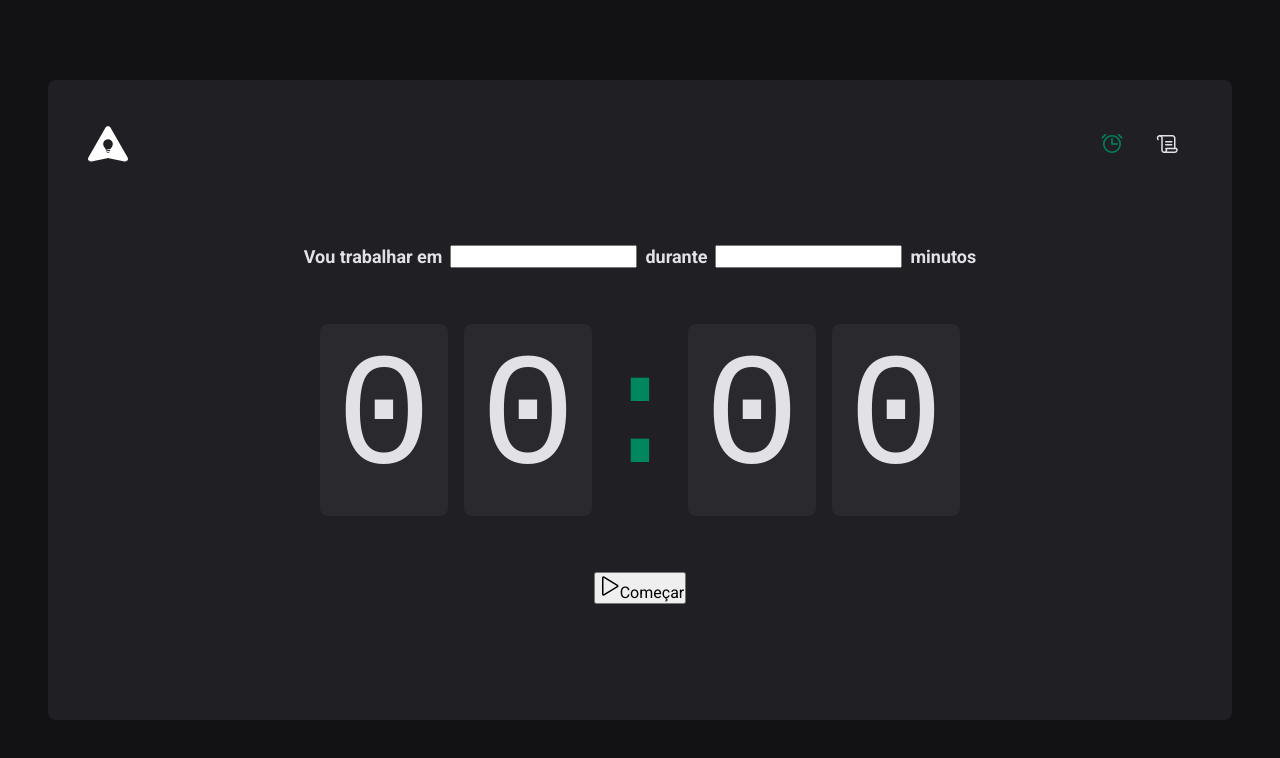
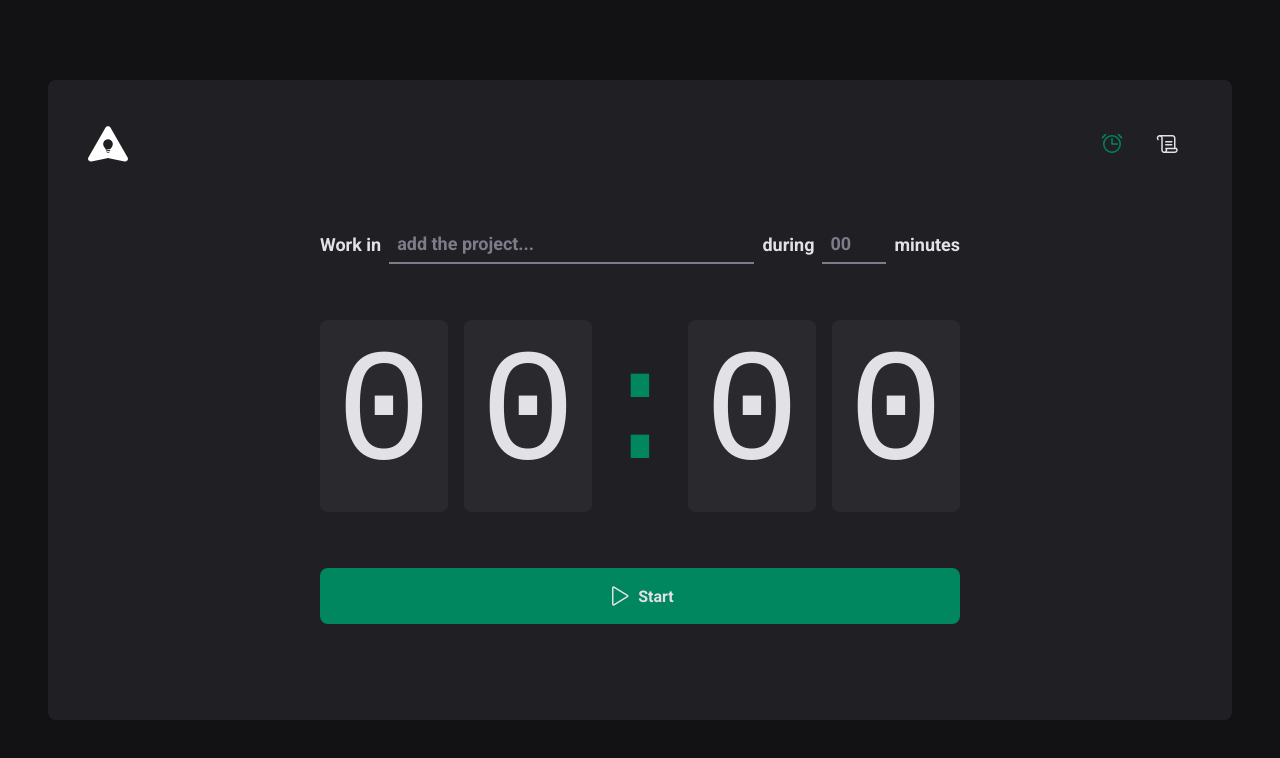
Before and after one commit to alexandrebekor/webapp-alexandrebekor-timer, a React (Vite) app: page / in a window 1280 px wide. Shown: the top 758 px of the page. Built offline with nearby package versions, Linux system fonts and the light colour scheme.

Commit message:
:art: styled Home

```diff
--- a/src/pages/Home/index.tsx
+++ b/src/pages/Home/index.tsx
@@ -1,9 +1,12 @@
 import { Play } from 'phosphor-react'
 import {
+  ButtonCountdownContainer,
   CountdownContainer,
   FormContainer,
   HomeContainer,
-  SeparatorContainer
+  MinutesAmountInputContainer,
+  SeparatorContainer,
+  TaskInputContainer
 } from './styles'
 
 export const Home = () => {
@@ -11,13 +14,21 @@ export const Home = () => {
     <HomeContainer>
       <form>
         <FormContainer>
-          <label htmlFor="task">Vou trabalhar em</label>
-          <input type="text" id="task" />
+          <label htmlFor="task">Work in</label>
+          <TaskInputContainer
+            type="text"
+            id="task"
+            placeholder="add the project..."
+          />
 
-          <label htmlFor="minutesAmount">durante</label>
-          <input type="number" id="minutesAmount" />
+          <label htmlFor="minutesAmount">during</label>
+          <MinutesAmountInputContainer
+            type="number"
+            id="minutesAmount"
+            placeholder="00"
+          />
 
-          <span>minutos</span>
+          <span>minutes</span>
         </FormContainer>
 
         <CountdownContainer>
@@ -28,10 +39,10 @@ export const Home = () => {
           <span>0</span>
         </CountdownContainer>
 
-        <button>
+        <ButtonCountdownContainer disabled={false} type="submit">
           <Play size={24} />
-          Começar
-        </button>
+          Start
+        </ButtonCountdownContainer>
       </form>
     </HomeContainer>
   )
--- a/src/pages/Home/styles.ts
+++ b/src/pages/Home/styles.ts
@@ -27,6 +27,34 @@ export const FormContainer = styled.div`
   flex-wrap: wrap;
 `
 
+export const BaseInputContainer = styled.input`
+  background: transparent;
+  height: 2.5rem;
+  border: 0;
+  border-bottom: 2px solid ${(props) => props.theme['gray-500']};
+  font-weight: bold;
+  font-size: 1.125rem;
+  padding: 0 0.5rem;
+  color: ${(props) => props.theme['gray-100']};
+
+  &:focus {
+    box-shadow: none;
+    border-color: ${(props) => props.theme['green-500']};
+  }
+
+  &::placeholder {
+    color: ${(props) => props.theme['gray-500']};
+  }
+`
+
+export const TaskInputContainer = styled(BaseInputContainer)`
+  flex: 1;
+`
+
+export const MinutesAmountInputContainer = styled(BaseInputContainer)`
+  width: 4rem;
+`
+
 export const CountdownContainer = styled.div`
   font-family: 'Roboto Mono', monospace;
   font-size: 10rem;
@@ -52,3 +80,30 @@ export const SeparatorContainer = styled.div`
   display: flex;
   justify-content: center;
 `
+
+export const ButtonCountdownContainer = styled.button`
+  width: 100%;
+  padding: 1rem 0px;
+  border: 0;
+  border-radius: 8px;
+
+  display: flex;
+  align-items: center;
+  justify-content: center;
+
+  gap: 0.5rem;
+  font-weight: bold;
+
+  cursor: pointer;
+  background: ${(props) => props.theme['green-500']};
+  color: ${(props) => props.theme['gray-100']};
+
+  &:disabled {
+    opacity: 0.7;
+    cursor: not-allowed;
+  }
+
+  &:not(:disabled):hover {
+    background: ${(props) => props.theme['green-700']};
+  }
+`
```
